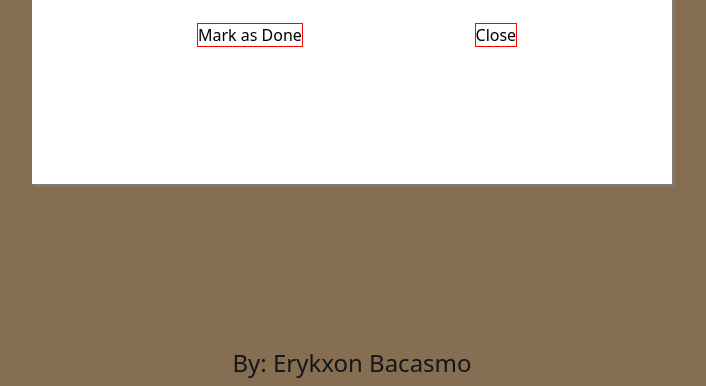
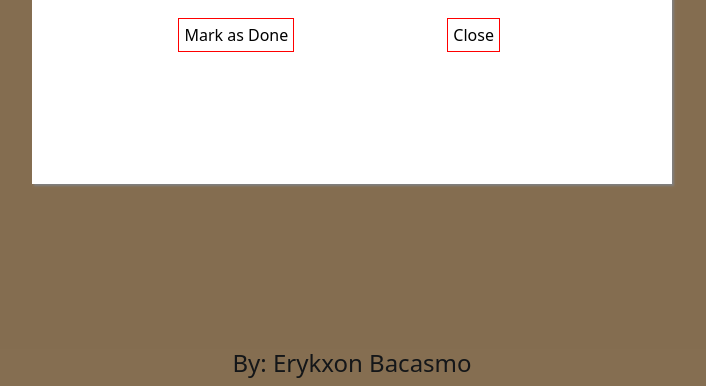
Before and after one commit to erykxon-bacasmo/task_management_web_app, a PHP site: page /view.php?id=1 in a window 1280 px wide. Shown: the part 414-800 px from the top of the page, without its empty margins (288-994 px from the left). Run offline with PHP 8.4, Linux system fonts and the light colour scheme; data that the repository does not hold is empty; some libraries are stand-ins or nearby versions.

Commit message:
modify syntax from line 209

```diff
--- a/stylesheet.css
+++ b/stylesheet.css
@@ -210,11 +210,9 @@ h2 {
     border: 1px solid red;
     text-decoration: none;
     color: black;
-    margin-inline-start: 25%;
-    width: 15%;
+    margin-inline-start: 22%;
+    padding: 5px;
 }
-
-
 
 
 
```
